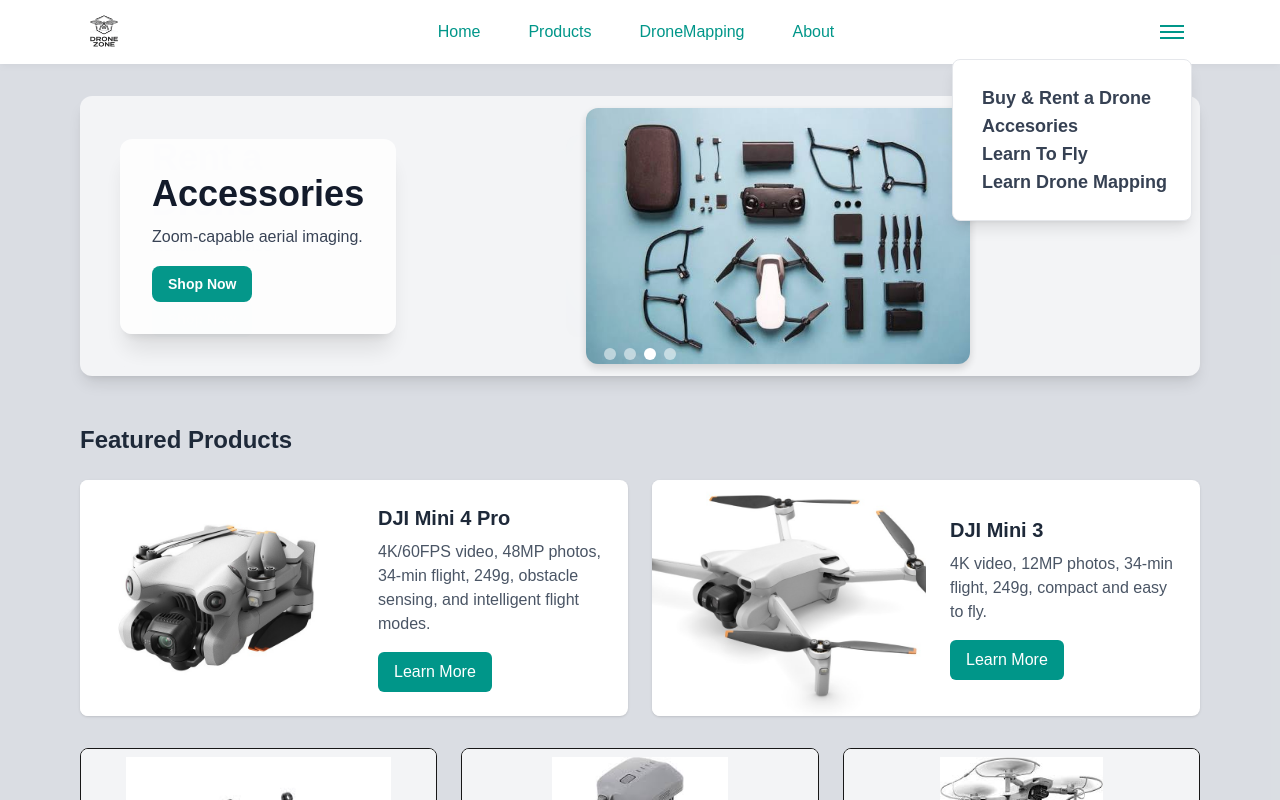
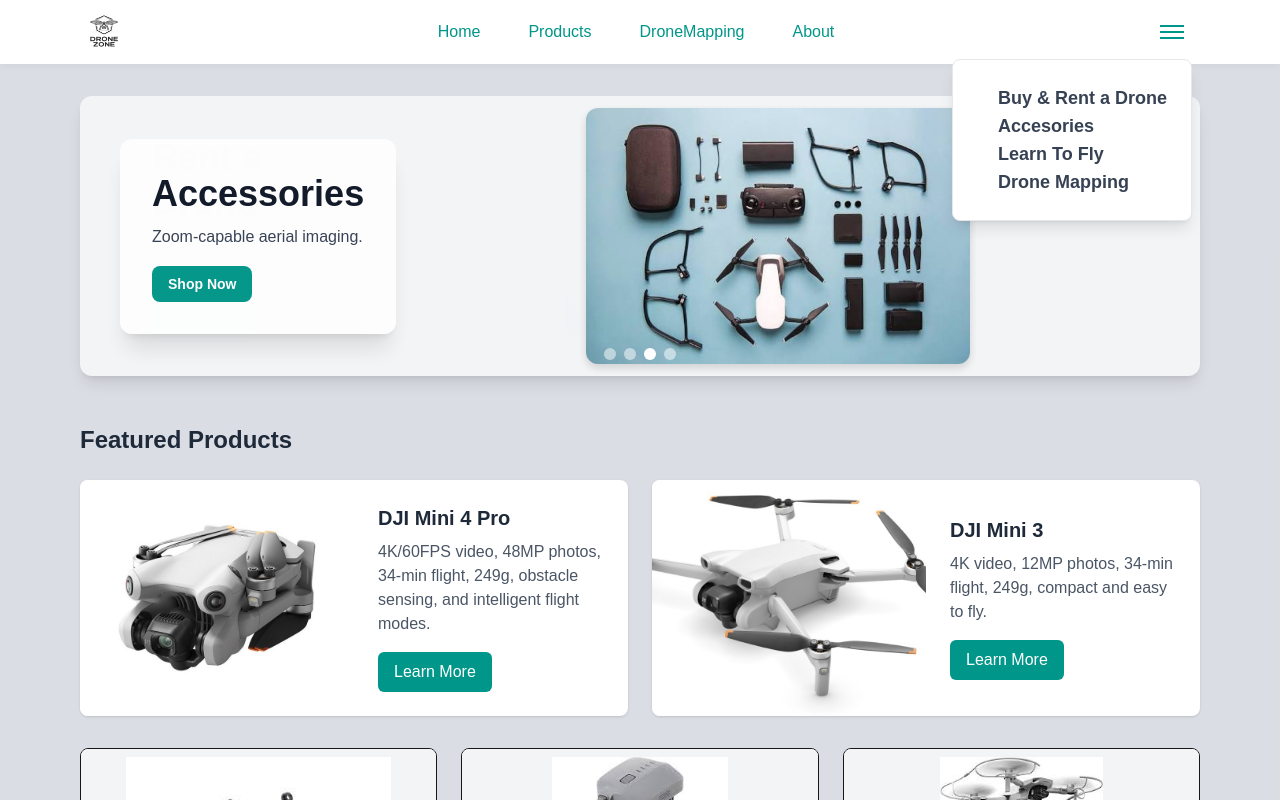
Before and after one commit to CravedDrake/DroneWeb-Launch01, a Next.js app: page / in a window 1280 px wide. Both pictures are taken after a click on the button 1172 px from the left and 32 px from the top of the page. Shown: the top 800 px of the page. Built offline with nearby package versions, Linux system fonts and the light colour scheme.

Commit message:
Rename link text for drone mapping

```diff
--- a/components/facilitiesMenu.tsx
+++ b/components/facilitiesMenu.tsx
@@ -53,7 +53,7 @@
               <Link href={'/learn-to-fly'} className="text-base md:text-lg font-semibold mb-2 hover:underline">Learn To Fly</Link>
               </div>
               <div>
-              <Link href={'/drone-mapping'} className="text-base md:text-lg font-semibold mb-2 hover:underline">Learn Drone Mapping</Link>
+              <Link href={'/drone-mapping'} className="text-base md:text-lg font-semibold mb-2 hover:underline">Drone Mapping</Link>
               </div>
             </div>
           </div>
```
